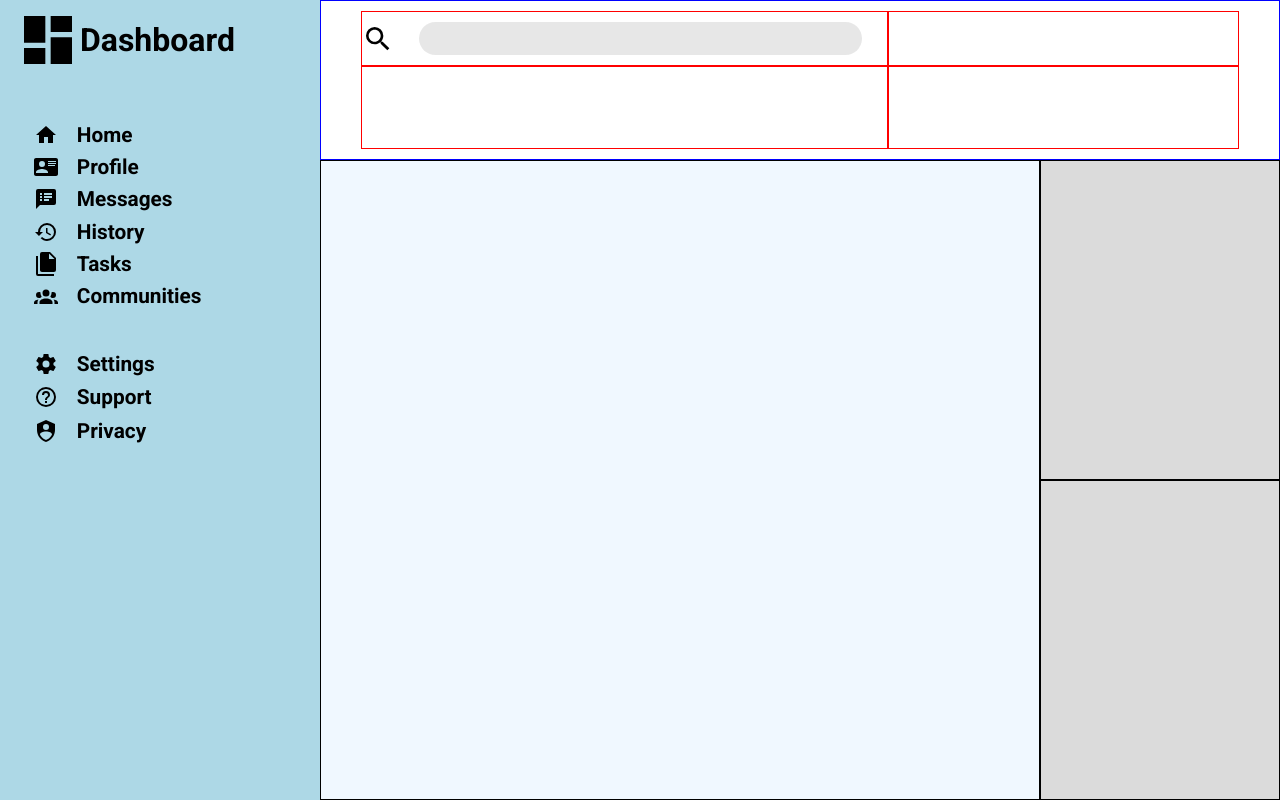
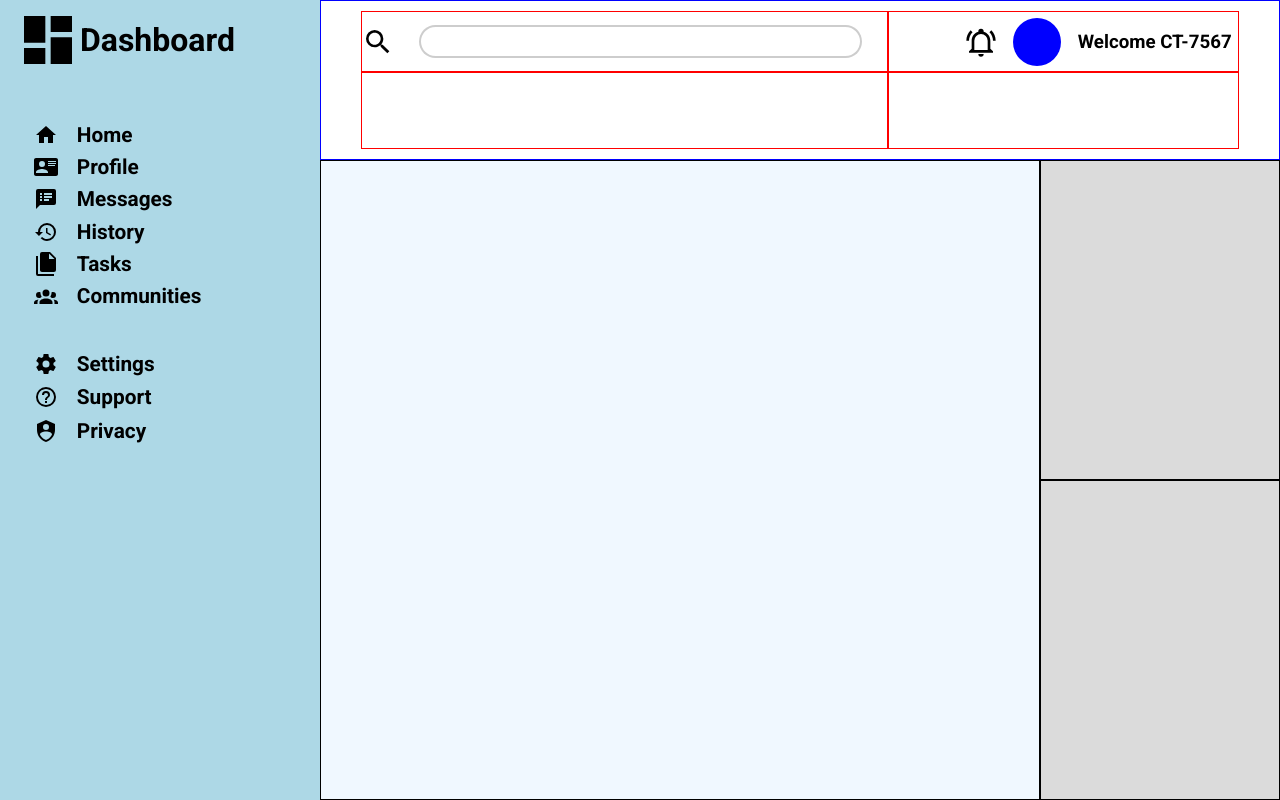
Before and after one commit to CookieJari/odin-admin-dashboard, a plain HTML site: page index.html in a window 1280 px wide. Drawn offline with Linux system fonts and the light colour scheme; a web font is replaced by a local one.

Commit message:
added some header changes

```diff
--- a/index.html
+++ b/index.html
@@ -85,7 +85,15 @@
             </div>
 
           </div>
-          <div class="user-info-container"></div>
+          <div class="user-info-container">
+            <div class="user-info-grid-container">
+              <svg xmlns="http://www.w3.org/2000/svg" viewBox="0 0 24 24"><title>bell-ring-outline</title><path d="M10,21H14A2,2 0 0,1 12,23A2,2 0 0,1 10,21M21,19V20H3V19L5,17V11C5,7.9 7.03,5.17 10,4.29C10,4.19 10,4.1 10,4A2,2 0 0,1 12,2A2,2 0 0,1 14,4C14,4.1 14,4.19 14,4.29C16.97,5.17 19,7.9 19,11V17L21,19M17,11A5,5 0 0,0 12,6A5,5 0 0,0 7,11V18H17V11M19.75,3.19L18.33,4.61C20.04,6.3 21,8.6 21,11H23C23,8.07 21.84,5.25 19.75,3.19M1,11H3C3,8.6 3.96,6.3 5.67,4.61L4.25,3.19C2.16,5.25 1,8.07 1,11Z" /></svg>
+              <div class="profile-img"></div>
+              <div class="name-container">
+                <h3>Welcome CT-7567</h3>
+              </div>
+            </div>
+          </div>
           <div class="greeting-container"></div>
           <div class="buttons-container"></div>
         </div>
--- a/style.css
+++ b/style.css
@@ -126,6 +126,9 @@ width: 2rem;
   justify-content: center;
   grid-template-columns: 1fr 10fr;
 }
+
+/* search bar */
+
 .searchbar-container{
   flex: 3;
   display: flex;
@@ -133,11 +136,37 @@ width: 2rem;
   justify-content: center;
 }
 input[type=search]{
+  border: 2px solid rgba(128, 128, 128, 0.392);
+  border-radius: 100px;
+  width: 90%;
+  padding: 0px 10px;
+  height: 2.5em;
+}
+input[type=search]:hover{
+  background-color: rgba(128, 128, 128, 0.192);
+}
+input[type=search]:focus{
+  outline: none;
   border: none;
-  border-radius: 100px;
   background-color: rgba(128, 128, 128, 0.192);
-  width: 90%;
-  height: 2.5em;
+}
+
+/* user info */
+
+.user-info-grid-container{
+  height: 100%;
+  padding-left: 20%;
+  display: flex;
+  gap: 10px;
+  justify-content: space-evenly;
+  align-items: center;
+}
+
+.profile-img{
+  background-color: blue;
+  width: 3em;
+  height: 3em;
+  border-radius: 500px;
 }
 
 /* --------------- MAIN SECTION -------------*/
```
